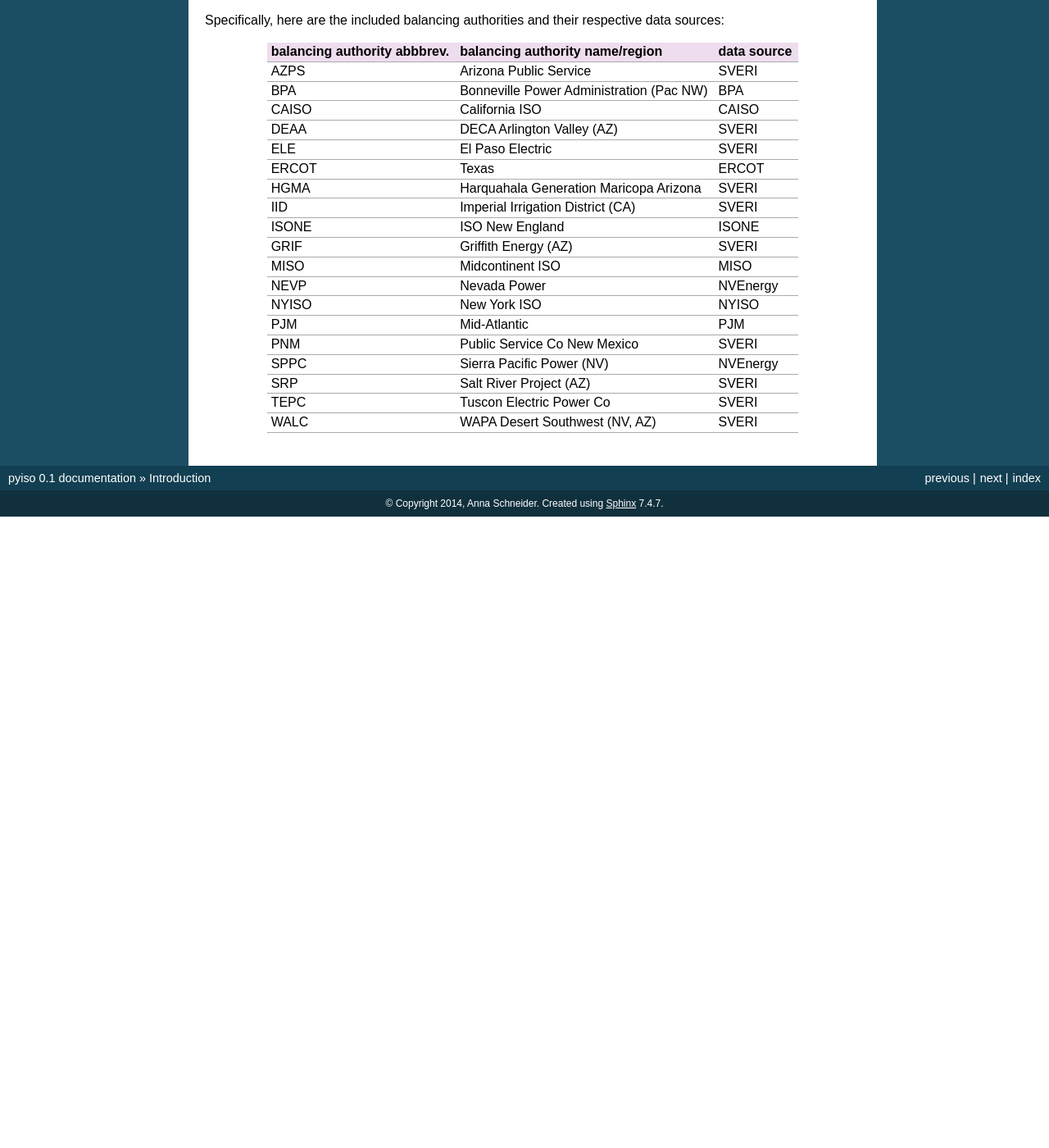
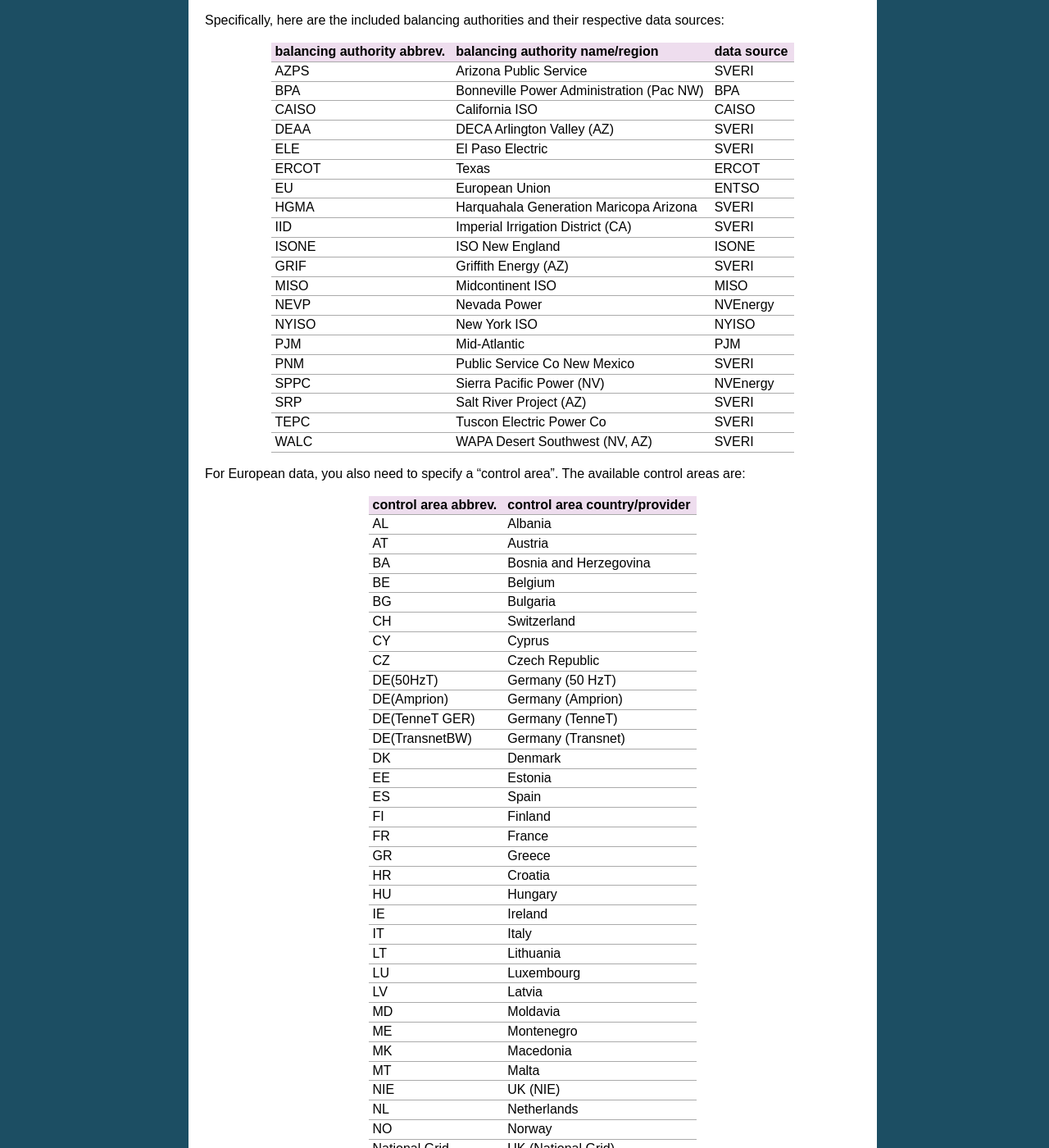
Before and after one commit to WattTime/pyiso, a Sphinx documentation site: the page built from docs/source/intro.rst, in a window 1280 px wide and 1400 px high, scrolled down 442 px. Shown: the whole window at 82% size. Built offline with Sphinx 7.4.7, drawn with Linux system fonts in a browser that asks for light colours; before the commit the page ends 1072 px from its top, so only the background shows below that; some of the changed text lies outside the part shown.

Commit message:
finish eu

```diff
--- a/docs/source/intro.rst
+++ b/docs/source/intro.rst
@@ -30,7 +30,7 @@
 Specifically, here are the included balancing authorities and their respective data sources:
 
 ============================= ======================================== ============
-balancing authority abbbrev.  balancing authority name/region          data source
+balancing authority abbrev.    balancing authority name/region          data source
 ============================= ======================================== ============
     AZPS                      Arizona Public Service                   SVERI
     BPA                       Bonneville Power Administration (Pac NW) BPA
@@ -38,6 +38,7 @@
     DEAA                      DECA Arlington Valley (AZ)               SVERI
     ELE                       El Paso Electric                         SVERI
     ERCOT                     Texas                                    ERCOT
+    EU                        European Union                           ENTSO
     HGMA                      Harquahala Generation Maricopa Arizona   SVERI
     IID                       Imperial Irrigation District (CA)        SVERI
     ISONE                     ISO New England                          ISONE
@@ -52,3 +53,57 @@
     TEPC                      Tuscon Electric Power Co                 SVERI
     WALC                      WAPA Desert Southwest (NV, AZ)           SVERI
 ============================= ======================================== ============
+
+
+For European data, you also need to specify a "control area". The available control areas are:
+
+===================== ========================================
+control area abbrev.   control area country/provider
+===================== ========================================
+AL                      Albania
+AT                      Austria
+BA                      Bosnia and Herzegovina
+BE                      Belgium
+BG                      Bulgaria
+CH                      Switzerland
+CY                      Cyprus
+CZ                      Czech Republic
+DE(50HzT)               Germany (50 HzT)
+DE(Amprion)             Germany (Amprion)
+DE(TenneT GER)          Germany (TenneT)
+DE(TransnetBW)          Germany (Transnet)
+DK                      Denmark
+EE                      Estonia
+ES                      Spain
+FI                      Finland
+FR                      France
+GR                      Greece
+HR                      Croatia
+HU                      Hungary
+IE                      Ireland
+IT                      Italy
+LT                      Lithuania
+LU                      Luxembourg
+LV                      Latvia
+MD                      Moldavia
+ME                      Montenegro
+MK                      Macedonia
+MT                      Malta
+NIE                     UK (NIE)
+NL                      Netherlands
+NO                      Norway
+National Grid           UK (National Grid)
+PL                      Poland
+PL-CZ                   Czech Republic/Poland
+PT                      Portugal
+RO                      Romania
+RS                      Serbia
+RU                      Russia
+RU-KGD                  Russia (KGD)
+SE                      Sweden
+SI                      Slovenia
+SK                      Slovakia
+TR                      Turkey
+UA                      Ukraine
+UA-WEPS                 Ukraine (WEPS)
+===================== ========================================
--- a/docs/source/options.rst
+++ b/docs/source/options.rst
@@ -15,6 +15,7 @@
 ``CAISO.get_lmp``         yes         yes                                yes           yes
 ``ERCOT.get_generation``  yes         yes                                no            no
 ``ERCOT.get_load``        yes         no                                 no            no
+``EU.get_load``           yes         yes                                no            yes
 ``ISONE.get_generation``  yes         yes                                no            no
 ``ISONE.get_lmp`` 	      yes         yes                                no            no
 ``ISONE.get_load`` 	      yes         yes                                no            yes
```
Also changed, not shown: docs/source/install.rst (+6 -14 lines), 3 other files.
